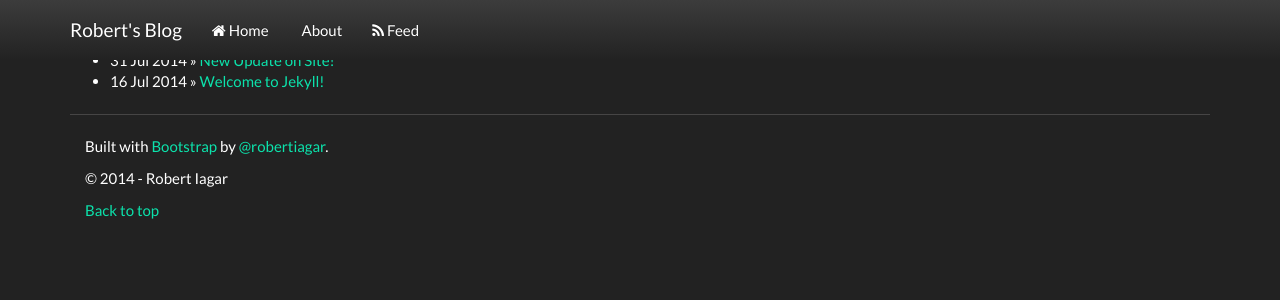
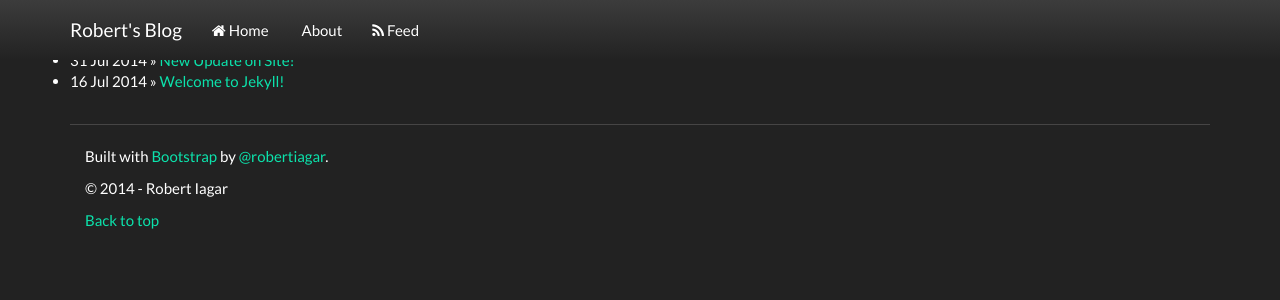
Before and after one commit to robertiagar/robertiagar.com, a Jekyll site: the page built from index.html, in a window 1280 px wide. Shown: the top 300 px of the page. Built offline with Jekyll 4.4.1, drawn with Linux system fonts in a browser that asks for light colours; nearby versions of some CDN libraries; comment, search, counter and statistics services are not loaded; a style sheet for code colours, icons or effects is not loaded.

Commit message:
Updated index

```diff
--- a/index.html
+++ b/index.html
@@ -3,8 +3,10 @@ layout: default
 type: page
 ---
 
-<ul>
-    {% for post in site.posts %}
-      <li><span>{{ post.date | date_to_string }}</span> &raquo; <a href="{{ post.url }}">{{ post.title }}</a></li>
-    {% endfor %}
-</ul>
+<div class="row">
+	<ul class="col-md-12">
+		{% for post in site.posts %}
+			<li><span>{{ post.date | date_to_string }}</span> &raquo; <a href="{{ post.url }}">{{ post.title }}</a></li>
+		{% endfor %}
+	</ul>
+</div>
```
